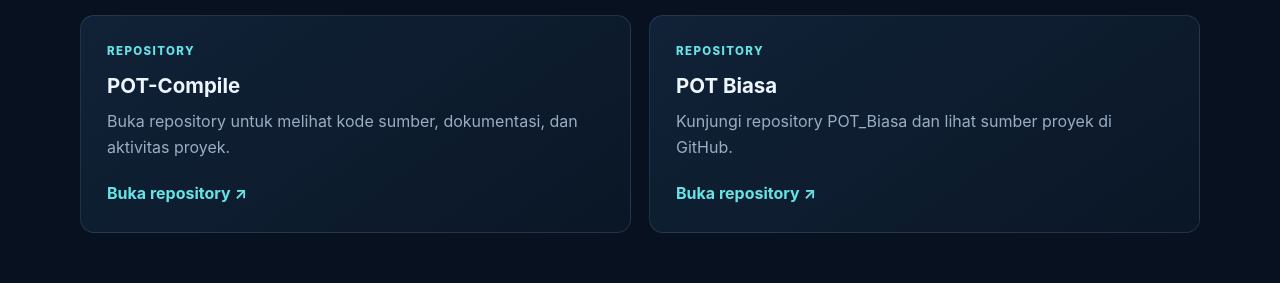
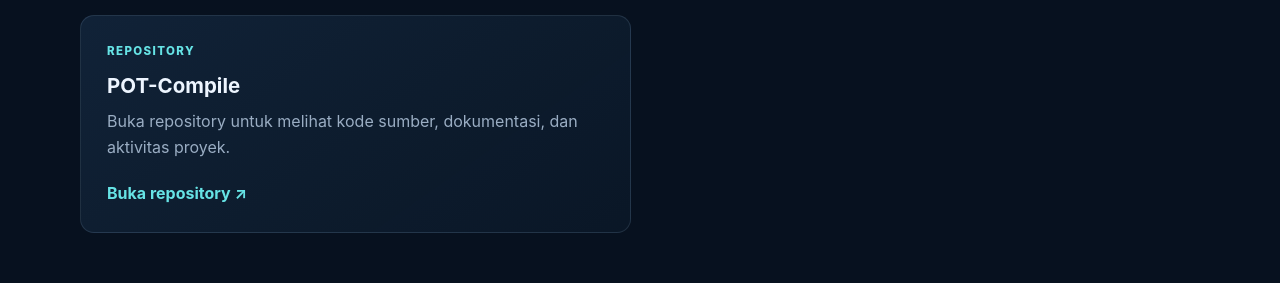
Before and after one commit to l1ranwireless-oss/l1ranwireless-oss.github.io, a plain HTML site: page index.html in a window 1280 px wide. Shown: the part 1114-1397 px from the top of the page. Drawn offline with Linux system fonts and the light colour scheme.

Commit message:
Remove POT Biasa repository card from homepage

```diff
--- a/index.html
+++ b/index.html
@@ -27,7 +27,6 @@
       <article class="card"><span class="label">My Works</span><h3>POT-Compile</h3><p>Lihat halaman proyek POT-Compile dan jelajahi karya yang dipublikasikan.</p><a href="https://l1ranwireless-oss.github.io/POT-Compile">Buka My Works →</a></article>
       <article class="card"><span class="label">Tools</span><h3>Tools Finder</h3><p>Cari beberapa nama file sekaligus di folder pilihan Anda, langsung dari browser.</p><a href="tools-finder.html">Buka Tools Finder →</a></article>
       <article class="card"><span class="label">Repository</span><h3>POT-Compile</h3><p>Buka repository untuk melihat kode sumber, dokumentasi, dan aktivitas proyek.</p><a href="https://github.com/l1ranwireless-oss/POT-Compile" target="_blank" rel="noopener noreferrer">Buka repository ↗</a></article>
-      <article class="card"><span class="label">Repository</span><h3>POT Biasa</h3><p>Kunjungi repository POT_Biasa dan lihat sumber proyek di GitHub.</p><a href="https://github.com/l1ranwireless-oss/POT_Biasa" target="_blank" rel="noopener noreferrer">Buka repository ↗</a></article>
     </div></section>
     <section class="container" id="about"><div class="about"><div><span class="eyebrow">Tentang</span><h2>Terbuka, praktis, dan terhubung.</h2></div><p>L1ran Wireless OSS membagikan proyek dan eksperimen open source seputar teknologi wireless. Temukan karya, pelajari kode sumbernya, dan ikuti pengembangan melalui repository GitHub.</p></div></section>
     <section class="container contact"><div><h2>Mari terhubung.</h2><p>Lihat kode sumber dan proyek terbaru di GitHub.</p></div><a class="button" href="https://github.com/l1ranwireless-oss" target="_blank" rel="noopener noreferrer">Kunjungi GitHub ↗</a></section>
```
